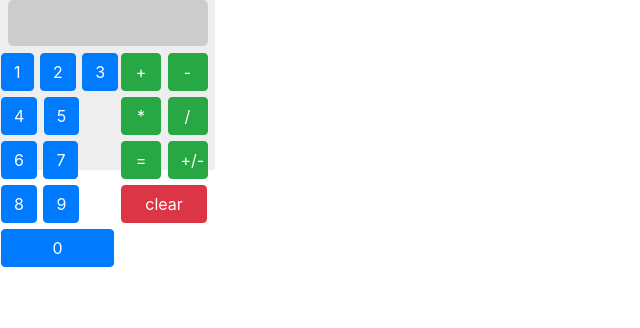
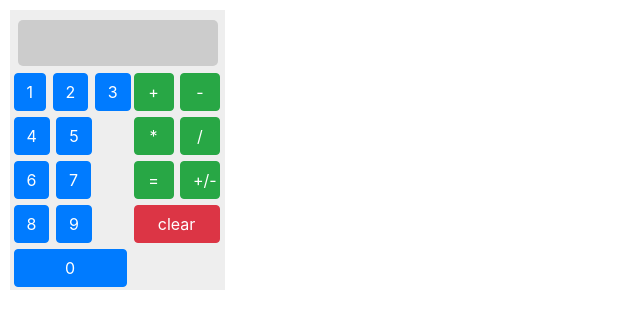
Before and after one commit to urzp/JS_calculator, a plain HTML site: page index.html in a window 1280 px wide. Shown: the whole page, without its empty margins (0-640 px from the left). Drawn offline with nearby package versions, Linux system fonts and the light colour scheme.

Commit message:
some css style deffects

```diff
--- a/css/style.css
+++ b/css/style.css
@@ -1,6 +1,9 @@
 .calculator{
+    position: absolute;
+    top:10px;
+    left: 10px;
     width: 215px;
-    height: 170px;
+    height: 230x;
     background: #eee;
 }
 
@@ -8,6 +11,7 @@
     width: 215px;
     height: 50px;
     margin: auto;
+    margin-top: 10px;
 
 }
 
@@ -23,6 +27,7 @@
 .panels {
     width: 215px;
     height: 170px;
+
 }
 
 .panels-in{
--- a/index.html
+++ b/index.html
@@ -17,7 +17,7 @@
                 </div>
             </div>
             <div class="panels">
-                <div class="panel">
+                <div class="panels-in">
                     <div class="numbers-panel">
                         <div class="btn btn-primary">1</div>
                         <div class="btn btn-primary">2</div>
```
